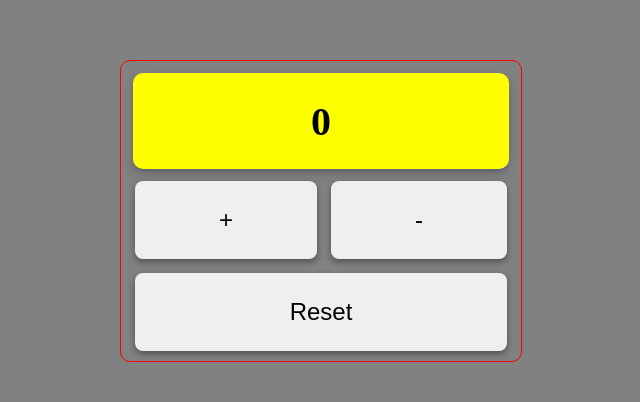
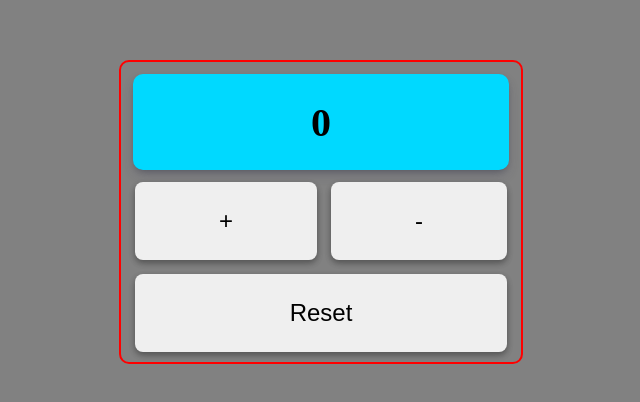
Before and after one commit to thetiwarishubh/100DaysOfCode, a plain HTML site: page day07/project/index.html in a window 1280 px wide. Shown: the part 140-542 px from the top of the page, without its empty margins (319-959 px from the left). Drawn offline with Linux system fonts and the light colour scheme.

Commit message:
update project

```diff
--- a/day07/project/style.css
+++ b/day07/project/style.css
@@ -13,7 +13,7 @@ body {
 .container {
     height: 300px;
     width: 400px;
-    border: 1px solid red;
+    border: 2px solid red;
     border-radius: 10px;
 }
 
@@ -28,7 +28,7 @@ body {
 .display {
     width: 94%;
     height: 80%;
-    background-color: #ffff00;
+    background-color: #00d9ff;
     display: flex;
     justify-content: center;
     align-items: center;
```
